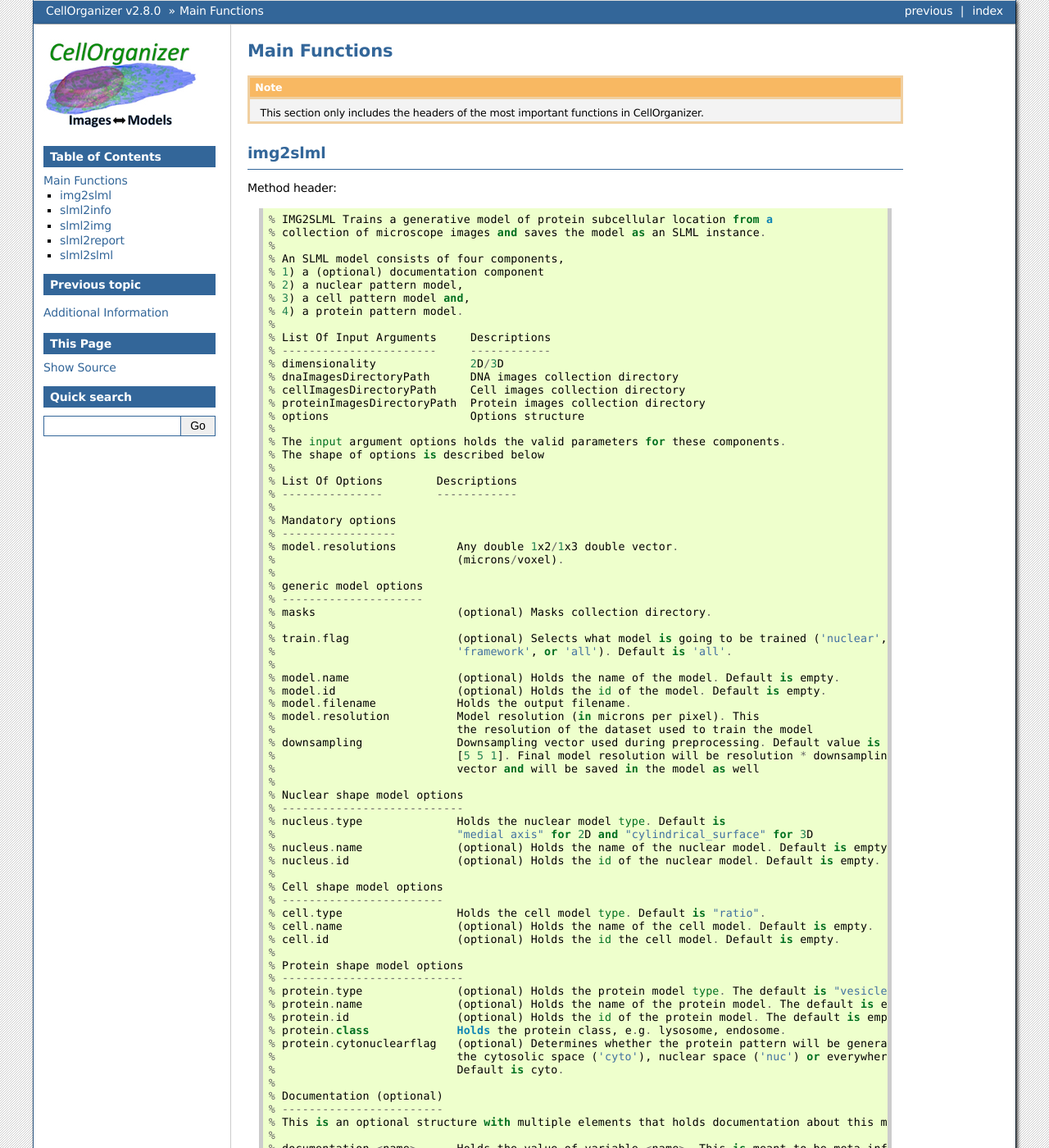
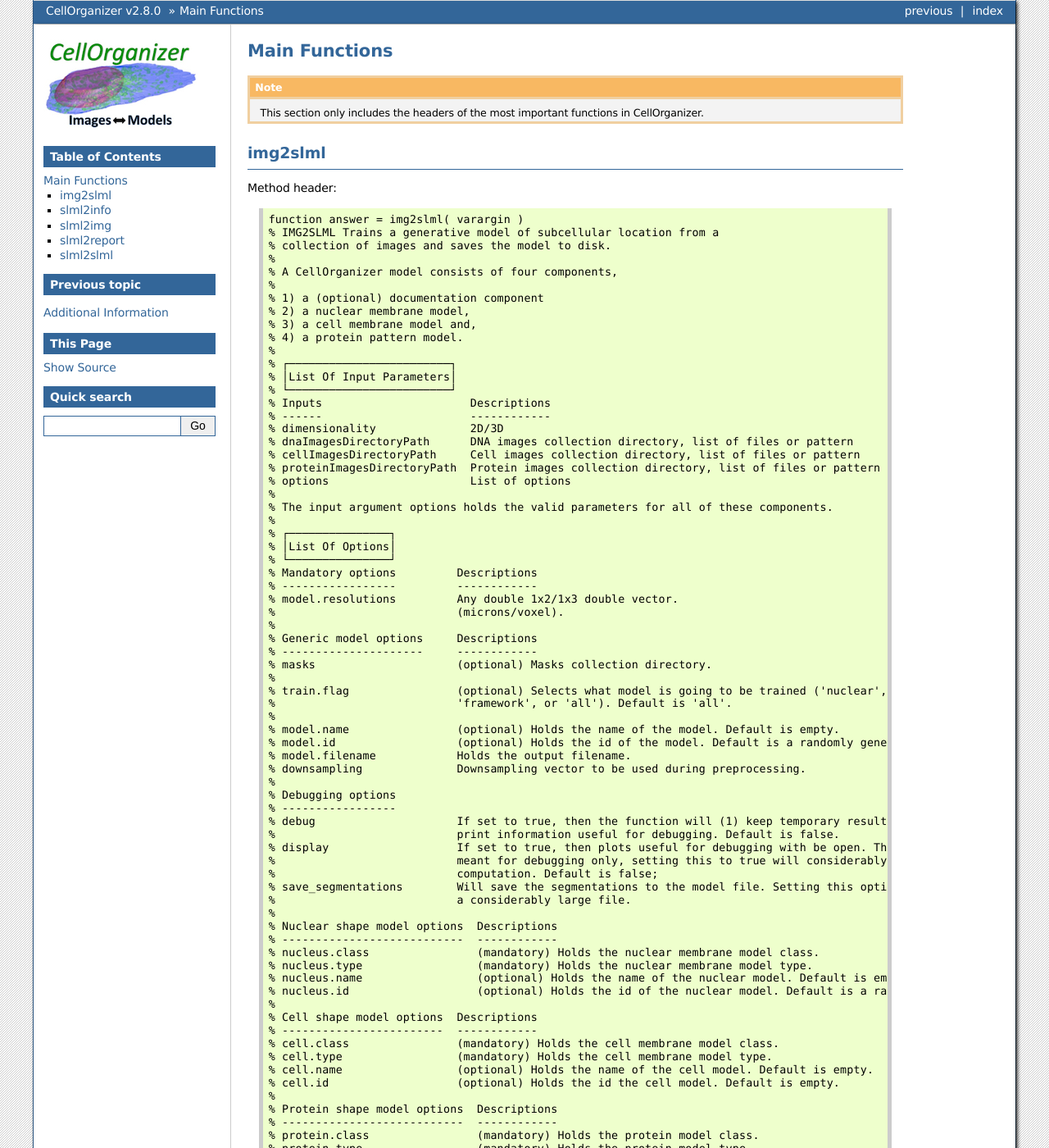
Before and after one commit to murphygroup/cellorganizer-documentation_old, a Sphinx documentation site: the page built from source/chapters/api.rst, in a window 1280 px wide and 1400 px high. Shown: the whole window at 82% size. Built offline with Sphinx 7.4.7, drawn with Linux system fonts in a browser that asks for light colours; some of the changed text lies outside the part shown.

Commit message:
Updated docs

```diff
--- a/source/chapters/api.rst
+++ b/source/chapters/api.rst
@@ -14,75 +14,131 @@
 
 Method header::
 
-  % IMG2SLML Trains a generative model of protein subcellular location from a
-  % collection of microscope images and saves the model as an SLML instance.
+  function answer = img2slml( varargin )
+  % IMG2SLML Trains a generative model of subcellular location from a
+  % collection of images and saves the model to disk.
   %
-  % An SLML model consists of four components,
+  % A CellOrganizer model consists of four components,
+  %
   % 1) a (optional) documentation component
-  % 2) a nuclear pattern model,
-  % 3) a cell pattern model and,
+  % 2) a nuclear membrane model,
+  % 3) a cell membrane model and,
   % 4) a protein pattern model.
   %
-  % List Of Input Arguments     Descriptions
-  % -----------------------     ------------
+  % ┌────────────────────────┐
+  % │List Of Input Parameters│
+  % └────────────────────────┘
+  % Inputs                      Descriptions
+  % ------                      ------------
   % dimensionality              2D/3D
-  % dnaImagesDirectoryPath      DNA images collection directory
-  % cellImagesDirectoryPath     Cell images collection directory
-  % proteinImagesDirectoryPath  Protein images collection directory
-  % options                     Options structure
+  % dnaImagesDirectoryPath      DNA images collection directory, list of files or pattern
+  % cellImagesDirectoryPath     Cell images collection directory, list of files or pattern
+  % proteinImagesDirectoryPath  Protein images collection directory, list of files or pattern
+  % options                     List of options
   %
-  % The input argument options holds the valid parameters for these components.
-  % The shape of options is described below
+  % The input argument options holds the valid parameters for all of these components.
   %
-  % List Of Options        Descriptions
-  % ---------------        ------------
-  %
-  % Mandatory options
-  % -----------------
+  % ┌───────────────┐
+  % │List Of Options│
+  % └───────────────┘
+  % Mandatory options         Descriptions
+  % -----------------         ------------
   % model.resolutions         Any double 1x2/1x3 double vector.
   %                           (microns/voxel).
   %
-  % generic model options
-  % ---------------------
+  % Generic model options     Descriptions
+  % ---------------------     ------------
   % masks                     (optional) Masks collection directory.
   %
   % train.flag                (optional) Selects what model is going to be trained ('nuclear',
   %                           'framework', or 'all'). Default is 'all'.
   %
   % model.name                (optional) Holds the name of the model. Default is empty.
-  % model.id                  (optional) Holds the id of the model. Default is empty.
+  % model.id                  (optional) Holds the id of the model. Default is a randomly generated string.
   % model.filename            Holds the output filename.
-  % model.resolution          Model resolution (in microns per pixel). This
-  %                           the resolution of the dataset used to train the model
-  % downsampling              Downsampling vector used during preprocessing. Default value is
-  %                           [5 5 1]. Final model resolution will be resolution * downsampling
-  %                           vector and will be saved in the model as well
+  % downsampling              Downsampling vector to be used during preprocessing.
   %
-  % Nuclear shape model options
-  % ---------------------------
-  % nucleus.type              Holds the nuclear model type. Default is
-  %                           "medial axis" for 2D and "cylindrical_surface" for 3D
-  % nucleus.name              (optional) Holds the name of the nuclear model. Default is empty.
-  % nucleus.id                (optional) Holds the id of the nuclear model. Default is empty.
+  % Debugging options
+  % -----------------
+  % debug                     If set to true, then the function will (1) keep temporary results folder, (2) will
+  %                           print information useful for debugging. Default is false.
+  % display                   If set to true, then plots useful for debugging with be open. This functionality is
+  %                           meant for debugging only, setting this to true will considerably slow down
+  %                           computation. Default is false;
+  % save_segmentations        Will save the segmentations to the model file. Setting this option to true will create
+  %                           a considerably large file.
   %
-  % Cell shape model options
-  % ------------------------
-  % cell.type                 Holds the cell model type. Default is "ratio".
+  % Nuclear shape model options  Descriptions
+  % ---------------------------  ------------
+  % nucleus.class                (mandatory) Holds the nuclear membrane model class.
+  % nucleus.type                 (mandatory) Holds the nuclear membrane model type.
+  % nucleus.name                 (optional) Holds the name of the nuclear model. Default is empty.
+  % nucleus.id                   (optional) Holds the id of the nuclear model. Default is a randomly generated string.
+  %
+  % Cell shape model options  Descriptions
+  % ------------------------  ------------
+  % cell.class                (mandatory) Holds the cell membrane model class.
+  % cell.type                 (mandatory) Holds the cell membrane model type.
   % cell.name                 (optional) Holds the name of the cell model. Default is empty.
   % cell.id                   (optional) Holds the id the cell model. Default is empty.
   %
-  % Protein shape model options
-  % ---------------------------
-  % protein.type              (optional) Holds the protein model type. The default is "vesicle".
-  % protein.name              (optional) Holds the name of the protein model. The default is empty.
-  % protein.id                (optional) Holds the id of the protein model. The default is empty.
-  % protein.class             Holds the protein class, e.g. lysosome, endosome.
-  % protein.cytonuclearflag   (optional) Determines whether the protein pattern will be generated in
-  %                           the cytosolic space ('cyto'), nuclear space ('nuc') or everywhere ('all').
-  %                           Default is cyto.
+  % Protein shape model options  Descriptions
+  % ---------------------------  ------------
+  % protein.class                (mandatory) Holds the protein model class.
+  % protein.type                 (mandatory) Holds the protein model type.
+  % protein.name                 (optional) Holds the name of the protein model. The default is empty.
+  % protein.id                   (optional) Holds the id of the protein model. Default is a randomly generated string.
+  % protein.cytonuclearflag      (optional) Determines whether the protein pattern will be generated in
+  %                              the cytosolic space ('cyto'), nuclear space ('nuc') or everywhere ('all').
+  %                              Default is cyto.
   %
-  % Documentation (optional)
-  % ------------------------
+  % ┌────────────────────────────────────┐
+  % │List Of Options per Model class/type│
+  % └────────────────────────────────────┘
+  % 2D PCA model options
+  % --------------------
+  % model.pca.latent_dim      (optional) This specifies how many latent dimensions should be used for modeling
+  %                           the shape space. Valid values arepositive integers. The default is 15.
+  %
+  % 2D diffeomorphic model options
+  % ------------------------------
+  % model.diffeomorphic.distance_computing_method     (optional) ‘faster'
+  % model.diffeomorphic.com_align                     (optional) 'nuc'
+  %
+  % T cell distribution model options
+  % ---------------------------------
+  % model.tcell.synapse_location            (mandatory) File path to annotation of the synapse positions of the T cells as input.
+  % model.tcell.results_location            (mandatory) File path for where the results should be saved.
+  % model.tcell.named_option_set            (mandatory) The running choice for CellOrganizer and one sensor of two-point annotation.
+  % model.tcell.use_two_point_synapses      (optional) Set up the mode of synapse to use, as a default, we use one-point,
+  %                                         if needed you can use two-point by set up the option as true.
+  % model.tcell.sensor                      Set up protein name.
+  % model.tcell.timepoints_to_include       (optional) If creation of models for only a subset of the time points is desired,
+  %                                         edit to specify which time points to include.
+  % model.tcell.model_type_to_include       (mandatory) Set up for model to include.
+  % model.tcell.infer_synapses              (mandatory) true or false.
+  % model.tcell.adjust_one_point_alignment  (optional) Set up alignment adjustment true or false.
+  % model.tcell.ometiff                     (optional) If true, then it assumes images are OME.TIFFs with annotations. Default is false.
+  %
+  % 3D SPHARM-RPDM model options
+  % ----------------------------
+  % model.spharm_rpdm.alignment_method 	(optional) method by which cells willbe aligned when producing shape descriptors
+  %                                       The possible values are 'major_axis' (defaut) or 'foe'.
+  % model.spharm_rpdm.rotation_plane 	(optional)  Dimensions of image that will used for alignment.
+  %                                       The possible values are 'xy' (defaut), 'xz', 'yz' or ‘xyz'. For example,
+  %                                       if ‘xy‘ is specified, each cellwill be rotated in the 	xy plane (around the z axis).
+  % model.spharm_rpdm.postprocess         (optional) This specifies whether alignment and size normalization
+  %                                       should be done after parameterization.  The values are ‘true’ (default) and ‘false’.
+  % model.spharm_rpdm.maxDeg              (optional) This specifies the degree up to which spherical harmonics
+  %                                       should be calculated.  Valid values are positive integers.  The default is 31.
+  % model.spharm_rpdm.components          (mandatory) This specifies which components should be included in the
+  %                                       shape model.  The valid values are {'cell'}, {'nuc'}, or {'cell', 'nuc'}.
+  % model.spharm_rpdm.latent_dim          (optional) This specifies how many latent dimensions should be used for
+  %                                       modeling the shape space.  Valid values are positive integers.  The default is 15.
+  %
+  % ┌─────────────┐
+  % │Documentation│
+  % └─────────────┘
   % This is an optional structure with multiple elements that holds documentation about this model.
   %
   % documentation.<name>      Holds the value of variable <name>. This is meant to be meta information. Default is empty.
@@ -97,16 +153,17 @@
 
 Method header::
 
+  function answer = slml2info( varargin )
   % SLML2INFO Generate a report from information extracted from a genearative model file
   %
   % List Of Input Arguments  Descriptions
   % -----------------------  ------------
-  % filename                 Model filename
+  % filenames                List of files
   % options                  Options structure
   %
   % Example
-  % > filename = '/path/to/model/file/model.mat';
-  % > answer = slml2info( filename );
+  % > filenames = {'/path/to/model/file/model.mat'};
+  % > answer = slml2info( filenames );
 
 slml2img
 ********
```
